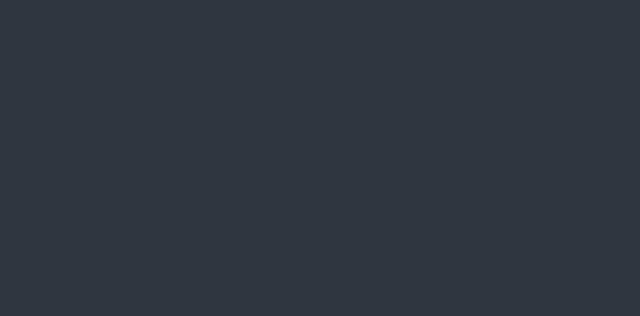
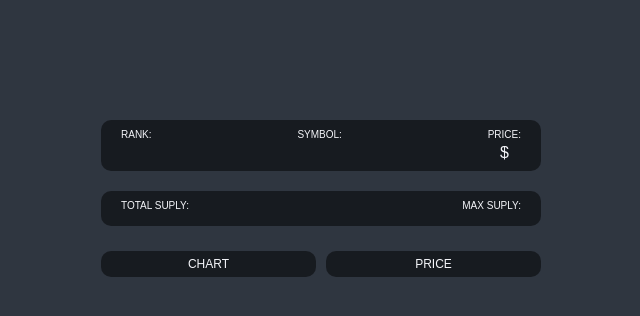
Before and after one commit to m1n720n9/cryptocurrency_tracker, a React (Create React App) app: page /1 in a window 1280 px wide. Shown: the top 316 px of the page, without its empty margins (319-959 px from the left). Built offline with nearby package versions, Linux system fonts and the light colour scheme; no server answers.

Commit message:
no homepage ver

```diff
--- a/package.json
+++ b/package.json
@@ -53,6 +53,5 @@
     "@types/react-helmet": "^6.1.5",
     "@types/react-router-dom": "^5.3.3",
     "@types/styled-components": "^5.1.25"
-  },
-  "homepage": "https://m1n720n9.github.io/cryptocurrency_tracker"
+  }
 }
--- a/src/Router.tsx
+++ b/src/Router.tsx
@@ -5,10 +5,10 @@ import Coin from "./routes/Coin"
 function Router (){
   return <BrowserRouter>
     <Switch>
-      <Route path="/cryptocurrency_tracker/:coinId">
+      <Route path="/:coinId">
         <Coin />
       </Route>
-      <Route path="/cryptocurrency_tracker">
+      <Route path="/">
         <Coins />
       </Route>
     </Switch>
--- a/src/routes/Coin.tsx
+++ b/src/routes/Coin.tsx
@@ -133,8 +133,8 @@ interface PriceData{
 function Coin() {
   const {coinId} = useParams<RouteParams>();
   const {state} = useLocation<RouteState>();
-  const priceMatch = useRouteMatch("/cryptocurrency_tracker/:coinId/price");
-  const chartMatch = useRouteMatch("/cryptocurrency_tracker/:coinId/chart");
+  const priceMatch = useRouteMatch("/:coinId/price");
+  const chartMatch = useRouteMatch("/:coinId/chart");
   const {isLoading : infoLoading, data: infoData} = useQuery<InfoData>(["info", coinId], () => fetchCoinInfo(coinId));
   const {isLoading : tickersLoading, data: tickersData} = useQuery<PriceData>(["tickers", coinId], () => fetchCoinTickers(coinId), {refetchInterval:5000,});
   const loading = infoLoading || tickersLoading;
@@ -186,10 +186,10 @@ function Coin() {
           </Tab>
         </Tabs>
         <Switch>
-          <Route path={`cryptocurrency_tracker/:coinId/price`}>
+          <Route path={`/:coinId/price`}>
             <Price coinId={coinId} />
           </Route>
-          <Route path={`cryptocurrency_tracker/${coinId}/chart`}>
+          <Route path={`/${coinId}/chart`}>
             <Chart coinId={coinId} />
           </Route>
         </Switch>
--- a/src/routes/Coins.tsx
+++ b/src/routes/Coins.tsx
@@ -66,7 +66,7 @@ function Coins() {
           {data?.slice(0,100).map(coin =>
           <Coin key={coin.id}>
             <Link to={{
-              pathname:`cryptocurrency_tracker/${coin.id}`, state:{name : coin.name}
+              pathname:`/${coin.id}`, state:{name : coin.name}
             }}>
               <Img src={`https://cryptocurrencyliveprices.com/img/${coin.id}.png`} />
               {coin.name} &rarr;
```
